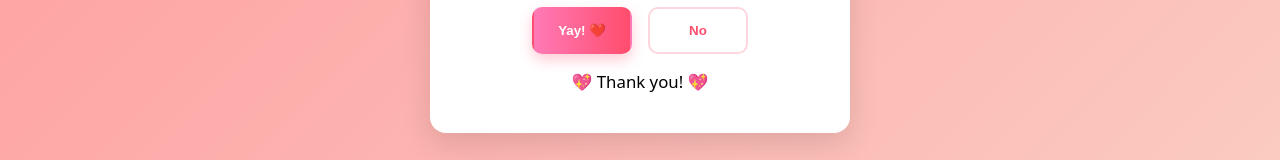
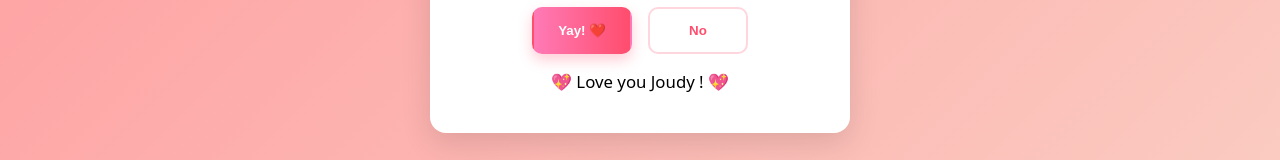
Before and after one commit to eyadsheikh/be_my_valentine_, a plain HTML site: page docs/index.html in a window 1280 px wide. Both pictures are taken after a click on the button "Yes". Shown: the part 418-578 px from the top of the page. Drawn offline with Linux system fonts and the light colour scheme.

Commit message:
Update index.html

```diff
--- a/docs/index.html
+++ b/docs/index.html
@@ -14,7 +14,7 @@
       <button id="yesBtn" class="btn yes">Yes</button>
       <button id="noBtn" class="btn no">No</button>
     </div>
-    <div id="celebrate" class="hidden">💖 Thank you! 💖</div>
+    <div id="celebrate" class="hidden">💖 Love you Joudy ! 💖</div>
   </main>
   <script src="script.js"></script>
 </body>
```
